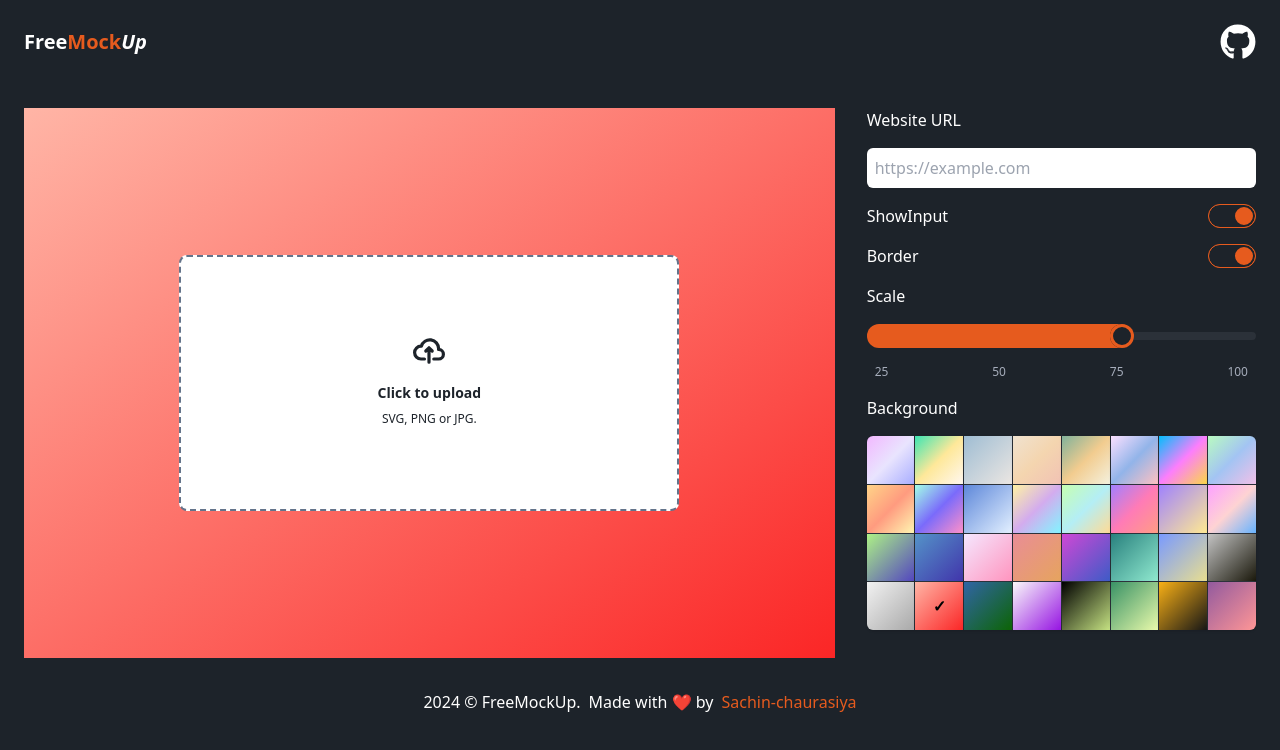
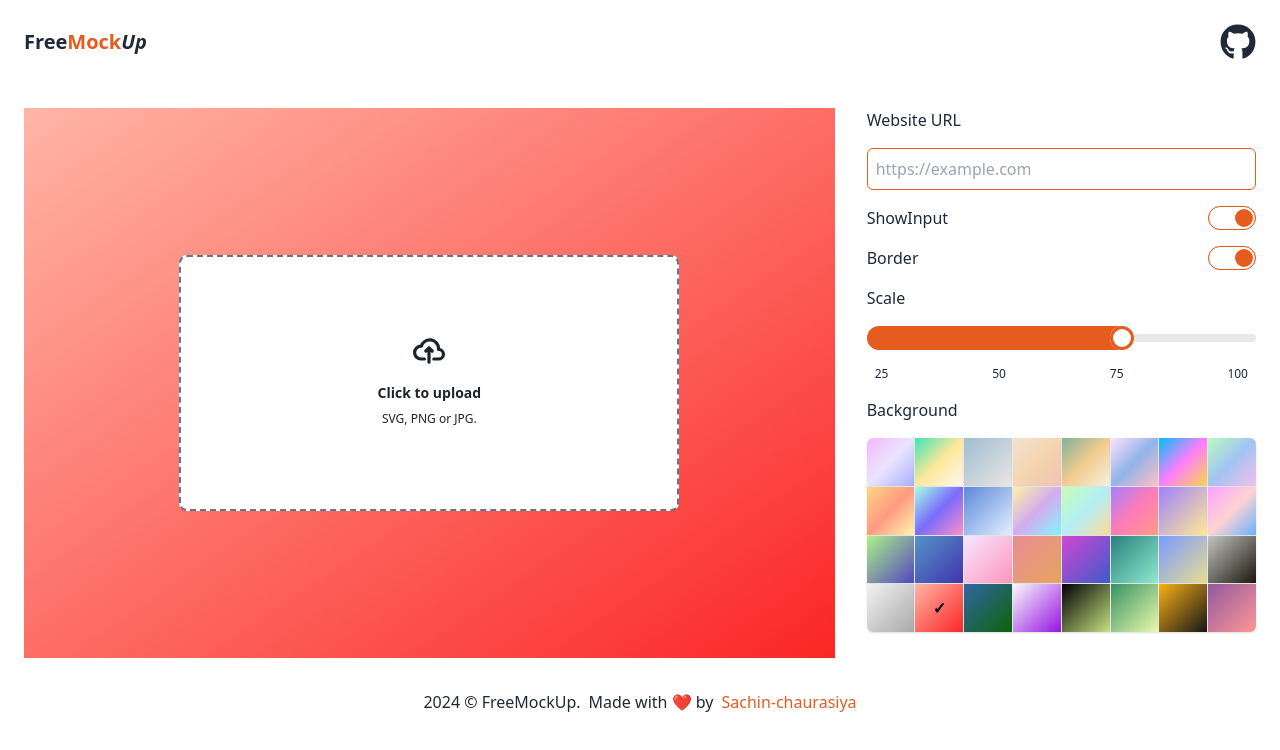
Before and after one commit to Sachin-chaurasiya/FreeMockUp, a React (Vite) app: page / in a window 1280 px wide. Shown: the top 750 px of the page. Built offline with nearby package versions, Linux system fonts and the light colour scheme.

Commit message:
Refactor UI styles and update theme

```diff
--- a/src/App.tsx
+++ b/src/App.tsx
@@ -15,12 +15,12 @@
     <div className="p-6 flex flex-col gap-8">
       {/* Header here */}
       <header className="flex justify-between items-center">
-        <h2 className="text-white font-bold cursor-pointer text-xl">
+        <h2 className="font-bold cursor-pointer text-xl">
           Free<span className="text-brand-500">Mock</span>
           <span className="italic">Up</span>
         </h2>
         <div className="flex gap-8 items-center">
-          <span className="text-4xl cursor-pointer text-white">
+          <span className="text-4xl cursor-pointer">
             <a
               href="https://github.com/Sachin-chaurasiya/FreeMockUp"
               target="_blank"
@@ -46,12 +46,10 @@
         <div className="col-span-1 flex flex-col gap-4">
           {showInput && (
             <>
-              <label className="text-white" htmlFor="website-url">
-                Website URL{' '}
-              </label>
+              <label htmlFor="website-url">Website URL </label>
               <input
                 id="website-url"
-                className="rounded-md p-2 bg-white text-black outline-brand-500"
+                className="rounded-md p-2 text-black outline-brand-500 border border-brand-500 focus:border-brand-500 focus:ring-brand-500"
                 type="url"
                 placeholder="https://example.com"
                 onChange={(e) => setInput(e.target.value)}
@@ -59,7 +57,7 @@
             </>
           )}
           <div className="flex justify-between">
-            <label htmlFor="toggle-view" className="text-white cursor-pointer">
+            <label htmlFor="toggle-view" className="cursor-pointer">
               ShowInput
             </label>
             <input
@@ -71,7 +69,7 @@
             />
           </div>
           <div className="flex justify-between">
-            <label htmlFor="toggle-view" className="text-white cursor-pointer">
+            <label htmlFor="toggle-view" className="cursor-pointer">
               Border
             </label>
             <input
@@ -82,9 +80,7 @@
               checked={showBorder}
             />
           </div>
-          <label className="text-white" htmlFor="scale">
-            Scale
-          </label>
+          <label htmlFor="scale">Scale</label>
           <input
             type="range"
             min={25}
@@ -109,7 +105,7 @@
 
       {/* Footer here */}
       <footer>
-        <p className="text-white text-center flex gap-2 items-center justify-center">
+        <p className="text-center flex gap-2 items-center justify-center">
           <span>{new Date().getFullYear()} © FreeMockUp.</span>
           Made with ❤️ by{' '}
           <a
--- a/src/components/BgColors.tsx
+++ b/src/components/BgColors.tsx
@@ -12,7 +12,7 @@
 }) => {
   return (
     <div className="flex flex-col gap-4">
-      <h3 className="text-white">Background</h3>
+      <h3>Background</h3>
       <div className="grid flex-wrap grid-cols-8 gap-[1px] relative overflow-hidden rounded-md shadow">
         {BG_GRADIENT_COLOR_LIST.map((color) => (
           <div
--- a/tailwind.config.js
+++ b/tailwind.config.js
@@ -26,6 +26,6 @@
   },
   plugins: [require('daisyui')],
   daisyui: {
-    themes: ['dark'],
+    themes: ['light'],
   },
 };
```
